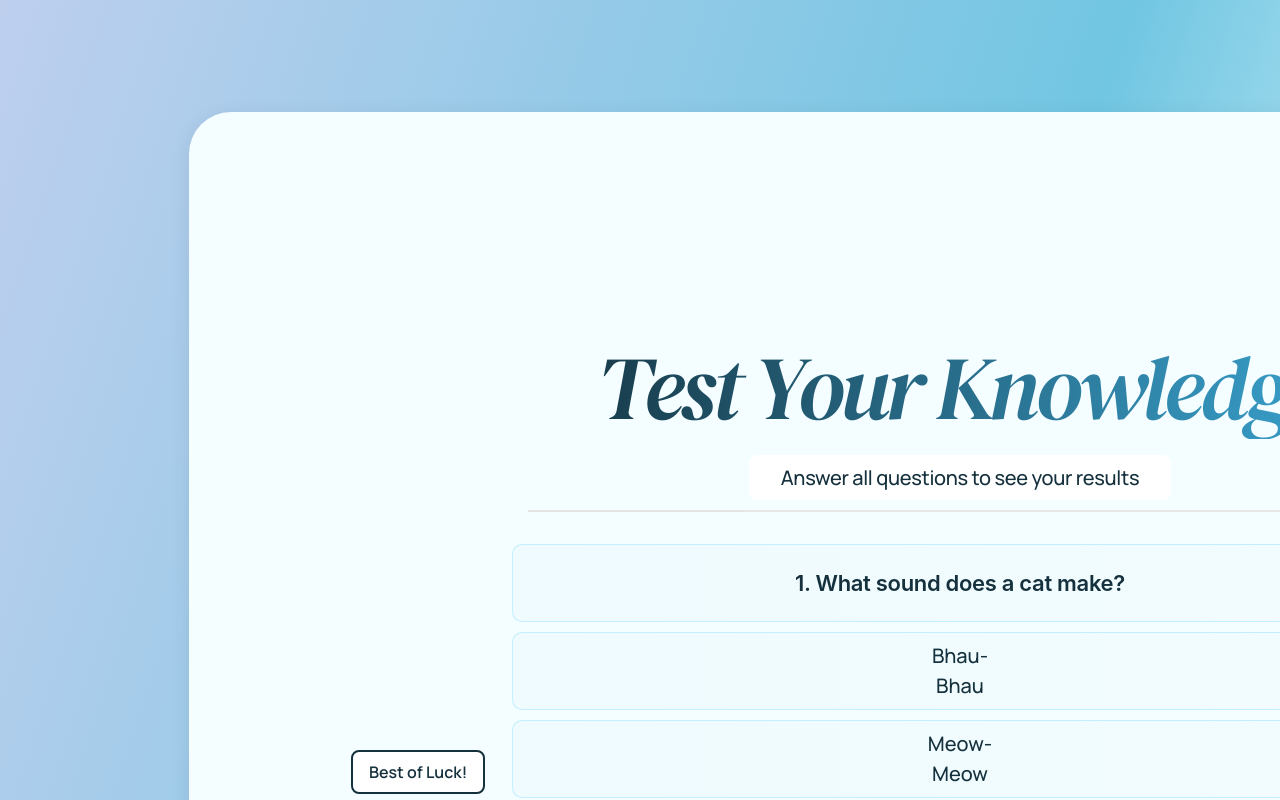
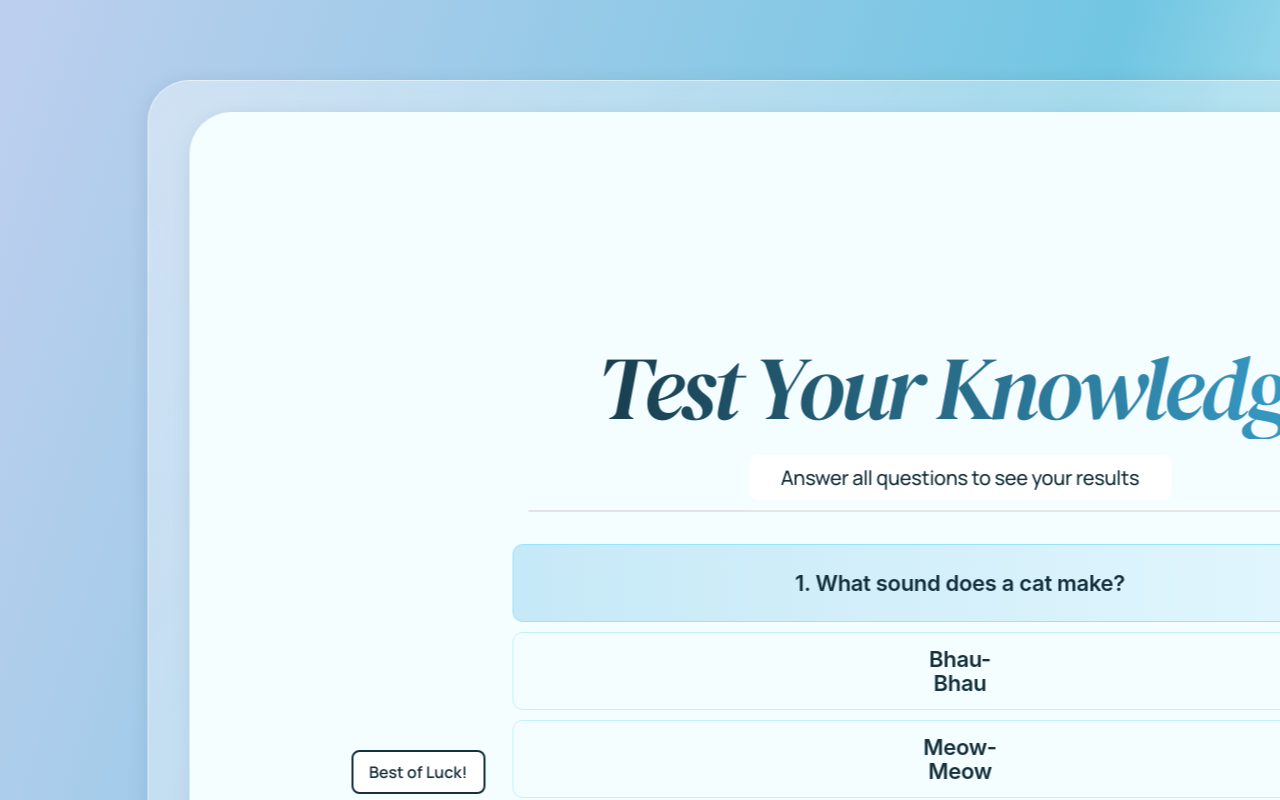
Before and after one commit to nitya-dangarh/Wedding-Front-end-Assignment, a Next.js app: page / in a window 1280 px wide. Built offline with nearby package versions, Linux system fonts and the light colour scheme.

Commit message:
commit 5

```diff
--- a/app/page.tsx
+++ b/app/page.tsx
@@ -78,10 +78,20 @@ export default function Home() {
       WebkitBackdropFilter: 'blur(100px)',
       position: 'relative'
     }}>
-      {/* 2nd Layer - Main Content Container */}
+      {/* 2nd Layer - Main Content Blur */}
       <div style={{
         width: '1625px',
         height: '920px',
+        position: 'absolute',
+        top: '50%',
+        left: '50%',
+        transform: 'translate(-50%, -50%)',
+        borderRadius: '42px',
+        background: 'linear-gradient(135deg, rgba(255, 255, 255, 0.4) 0%, rgba(255, 255, 255, 0.3) 100%)',
+        backdropFilter: 'blur(20px)',
+        WebkitBackdropFilter: 'blur(20px)',
+        border: '0.72px solid rgba(255, 255, 255, 0.5)',
+        boxShadow: '0px 4px 20px rgba(0, 0, 0, 0.1)',
         display: 'flex',
         alignItems: 'center',
         justifyContent: 'center'
--- a/components/AnswerOption.tsx
+++ b/components/AnswerOption.tsx
@@ -16,15 +16,17 @@ export default function AnswerOption({ text, isSelected, onClick }: AnswerOption
         display: 'flex',
         width: '896px',
         height: '78px',
-        padding: '27px 425px',
+        padding: isSelected ? '27px 425px' : '27px 425px',
         justifyContent: 'center',
         alignItems: 'center',
         gap: '10px',
         borderRadius: '10px',
-        border: '1px solid rgba(150, 229, 255, 0.50)',
+        border: isSelected
+          ? '1px solid #96E5FF'
+          : '1px solid rgba(150, 229, 255, 0.50)',
         background: isSelected
-          ? 'linear-gradient(90deg, rgba(198, 233, 247, 0.10) 0.09%, rgba(229, 248, 255, 0.10) 99.91%)'
-          : 'linear-gradient(90deg, rgba(198, 233, 247, 0.10) 0.09%, rgba(229, 248, 255, 0.10) 99.91%)',
+          ? 'linear-gradient(90deg, #C6E9F7 0.09%, #E5F8FF 99.91%)'
+          : 'transparent',
         cursor: 'pointer',
         transition: 'all 0.2s'
       }}
@@ -36,11 +38,14 @@ export default function AnswerOption({ text, isSelected, onClick }: AnswerOption
     >
       <span
         style={{
-          fontFamily: 'Manrope, sans-serif',
-          fontSize: '20px',
-          fontWeight: 500,
           color: '#15313D',
-          textAlign: 'center'
+          textAlign: 'center',
+          fontFamily: 'Inter, sans-serif',
+          fontSize: '22px',
+          fontStyle: 'normal',
+          fontWeight: 600,
+          lineHeight: '24px',
+          letterSpacing: '-0.312px'
         }}
       >
         {text}
--- a/components/QuestionBlock.tsx
+++ b/components/QuestionBlock.tsx
@@ -16,8 +16,8 @@ export default function QuestionBlock({ question }: QuestionBlockProps) {
         alignItems: 'center',
         gap: '10px',
         borderRadius: '10px',
-        background: 'linear-gradient(90deg, rgba(198, 233, 247, 0.10) 0.09%, rgba(229, 248, 255, 0.10) 99.91%)',
-        border: '1px solid rgba(150, 229, 255, 0.50)'
+        border: '1px solid #96E5FF',
+        background: 'linear-gradient(90deg, #C6E9F7 0.09%, #E5F8FF 99.91%)'
       }}
     >
       <p
```
